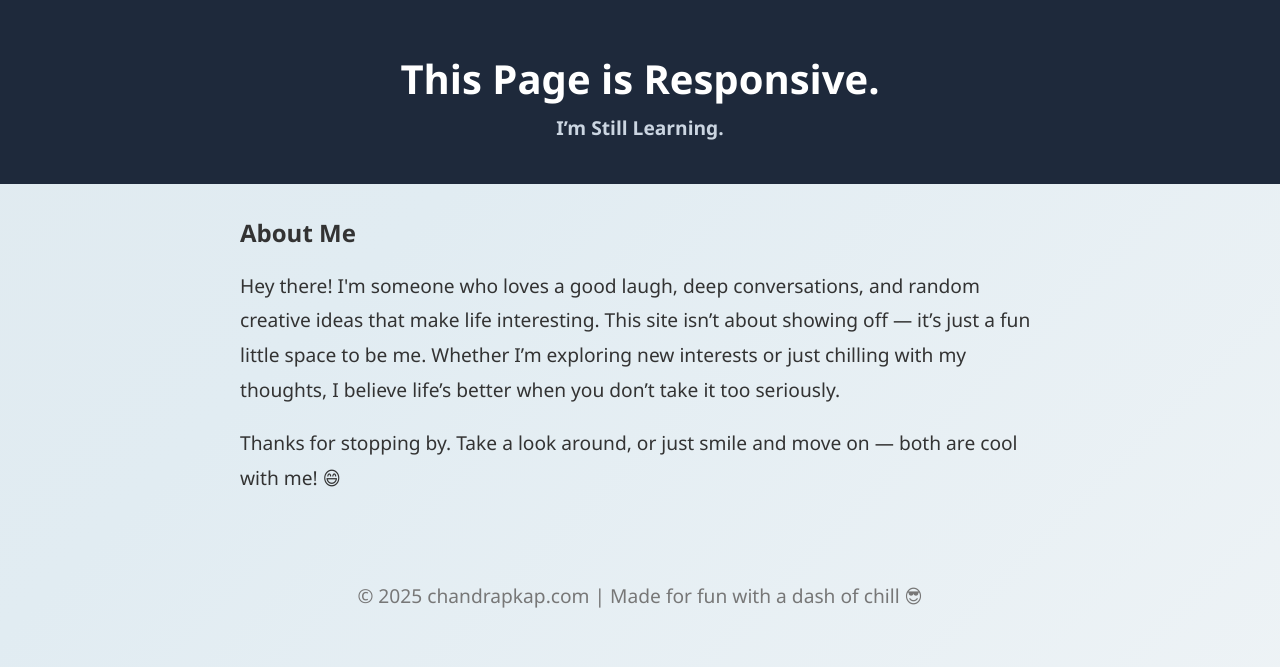
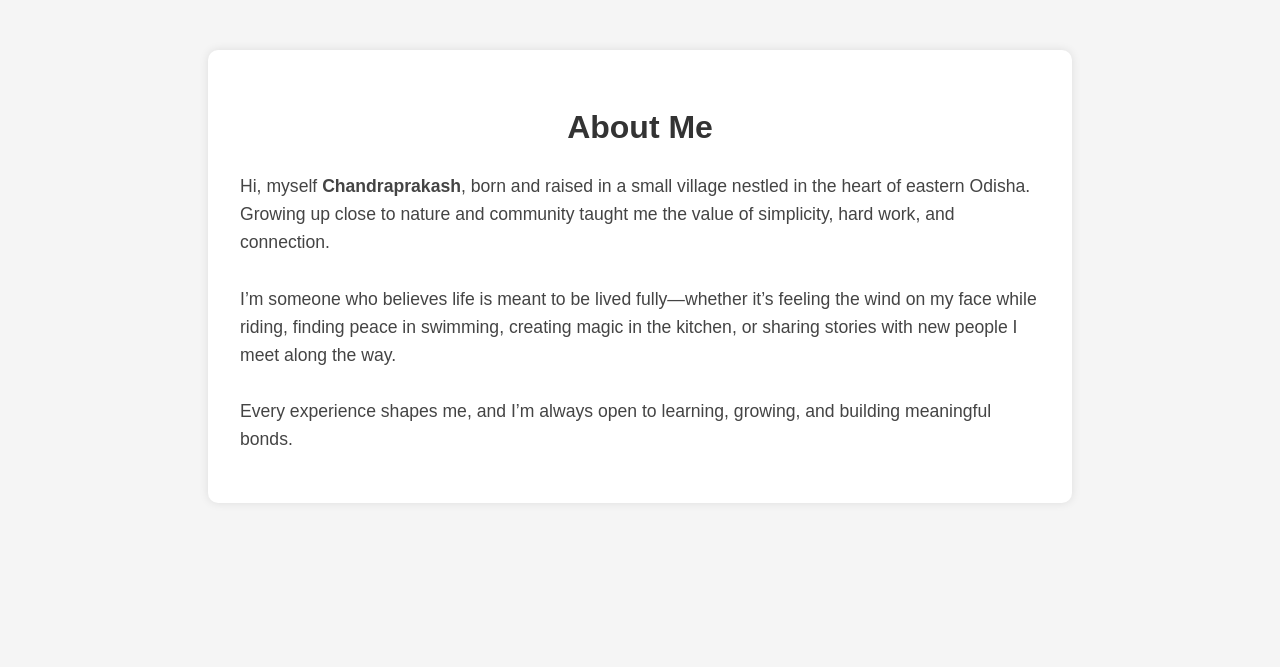
Before and after one commit to iiamchandraprakash/chandrapkap.com, a plain HTML site: page index.html in a window 1280 px wide. Drawn offline with Linux system fonts and the light colour scheme.

Commit message:
Add files via upload

```diff
--- a/index.html
+++ b/index.html
@@ -1,89 +1,51 @@
-
 <!DOCTYPE html>
 <html lang="en">
 <head>
-  <meta charset="UTF-8" />
-  <meta name="viewport" content="width=device-width, initial-scale=1.0" />
-  <title>chandrapkap.com</title>
+  <meta charset="UTF-8">
+  <meta name="viewport" content="width=device-width, initial-scale=1.0">
+  <title>About Me - Chandraprakash</title>
   <style>
     body {
-      font-family: 'Segoe UI', Tahoma, Geneva, Verdana, sans-serif;
-      background: linear-gradient(-45deg, #f9f9f9, #e1ecf2, #dfe6e9, #c9d6ff);
-      background-size: 400% 400%;
-      animation: gradientBG 15s ease infinite;
+      font-family: Arial, sans-serif;
+      background-color: #f5f5f5;
       margin: 0;
       padding: 0;
+    }
+    #about {
+      padding: 2rem;
+      background-color: #fff;
+      max-width: 800px;
+      margin: auto;
+      box-shadow: 0 0 10px rgba(0,0,0,0.1);
+      margin-top: 50px;
+      border-radius: 10px;
+    }
+    h2 {
+      text-align: center;
+      font-size: 2rem;
       color: #333;
     }
-    header {
-      background-color: #1e293b;
-      color: white;
-      padding: 1.5rem 0;
-      text-align: center;
-      animation: fadeIn 2s ease-in-out;
-    }
-    .container {
-      max-width: 800px;
-      margin: 2rem auto;
-      padding: 0 1rem;
-      animation: slideUp 2s ease;
-    }
-    h1 {
-      font-size: 2.5rem;
-      margin-bottom: 0.5rem;
-    }
-    h3 {
-      font-size: 1.2rem;
-      margin-top: 0;
-      color: #cbd5e1;
-    }
     p {
-      font-size: 1.2rem;
-      line-height: 1.8;
-    }
-    footer {
-      text-align: center;
-      padding: 2rem 0;
-      color: #777;
-      animation: fadeIn 3s ease-in-out;
-    }
-    @keyframes fadeIn {
-      from { opacity: 0; }
-      to { opacity: 1; }
-    }
-    @keyframes slideUp {
-      from {
-        opacity: 0;
-        transform: translateY(40px);
-      }
-      to {
-        opacity: 1;
-        transform: translateY(0);
-      }
-    }
-    @keyframes gradientBG {
-      0% { background-position: 0% 50%; }
-      50% { background-position: 100% 50%; }
-      100% { background-position: 0% 50%; }
+      font-size: 1.1rem;
+      line-height: 1.6;
+      color: #444;
     }
   </style>
 </head>
 <body>
-  <header>
-    <h1>This Page is Responsive.</h1>
-    <h3>I’m Still Learning.</h3>
-  </header>
-  <div class="container">
-    <h2>About Me</h2>
-    <p>
-      Hey there! I'm someone who loves a good laugh, deep conversations, and random creative ideas that make life interesting. This site isn’t about showing off — it’s just a fun little space to be me. Whether I’m exploring new interests or just chilling with my thoughts, I believe life’s better when you don’t take it too seriously.
-    </p>
-    <p>
-      Thanks for stopping by. Take a look around, or just smile and move on — both are cool with me! 😄
-    </p>
-  </div>
-  <footer>
-    <p>&copy; 2025 chandrapkap.com | Made for fun with a dash of chill 😎</p>
-  </footer>
+
+<section id="about">
+  <h2>About Me</h2>
+  <p>
+    Hi, myself <strong>Chandraprakash</strong>, born and raised in a small village nestled in the heart of eastern Odisha.
+    Growing up close to nature and community taught me the value of simplicity, hard work, and connection.
+    <br><br>
+    I’m someone who believes life is meant to be lived fully—whether it’s feeling the wind on my face while riding,
+    finding peace in swimming, creating magic in the kitchen, or sharing stories with new people I meet along the way.
+    <br><br>
+    Every experience shapes me, and I’m always open to learning, growing, and building meaningful bonds.
+  </p>
+</section>
+
 </body>
 </html>
```
